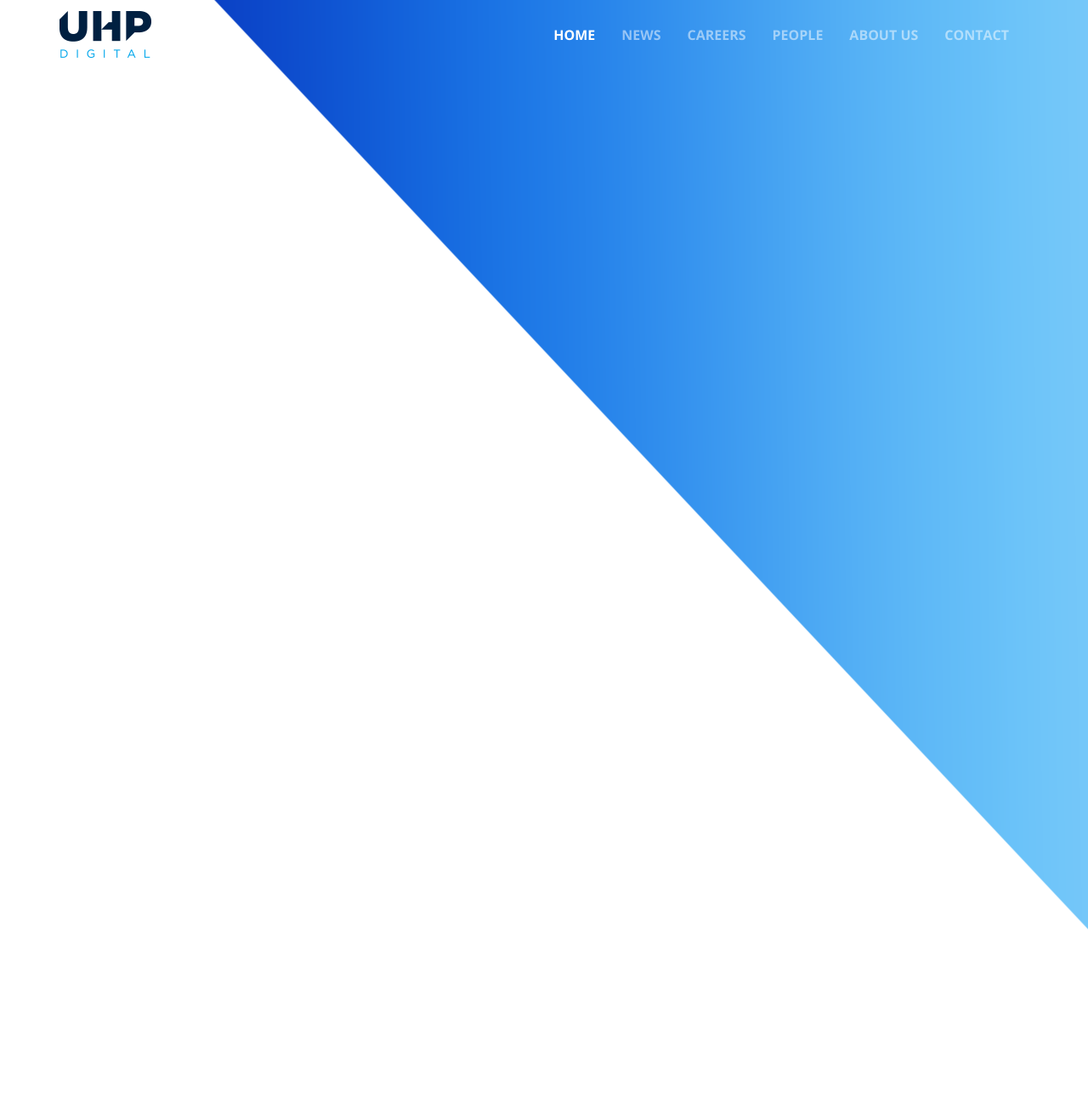
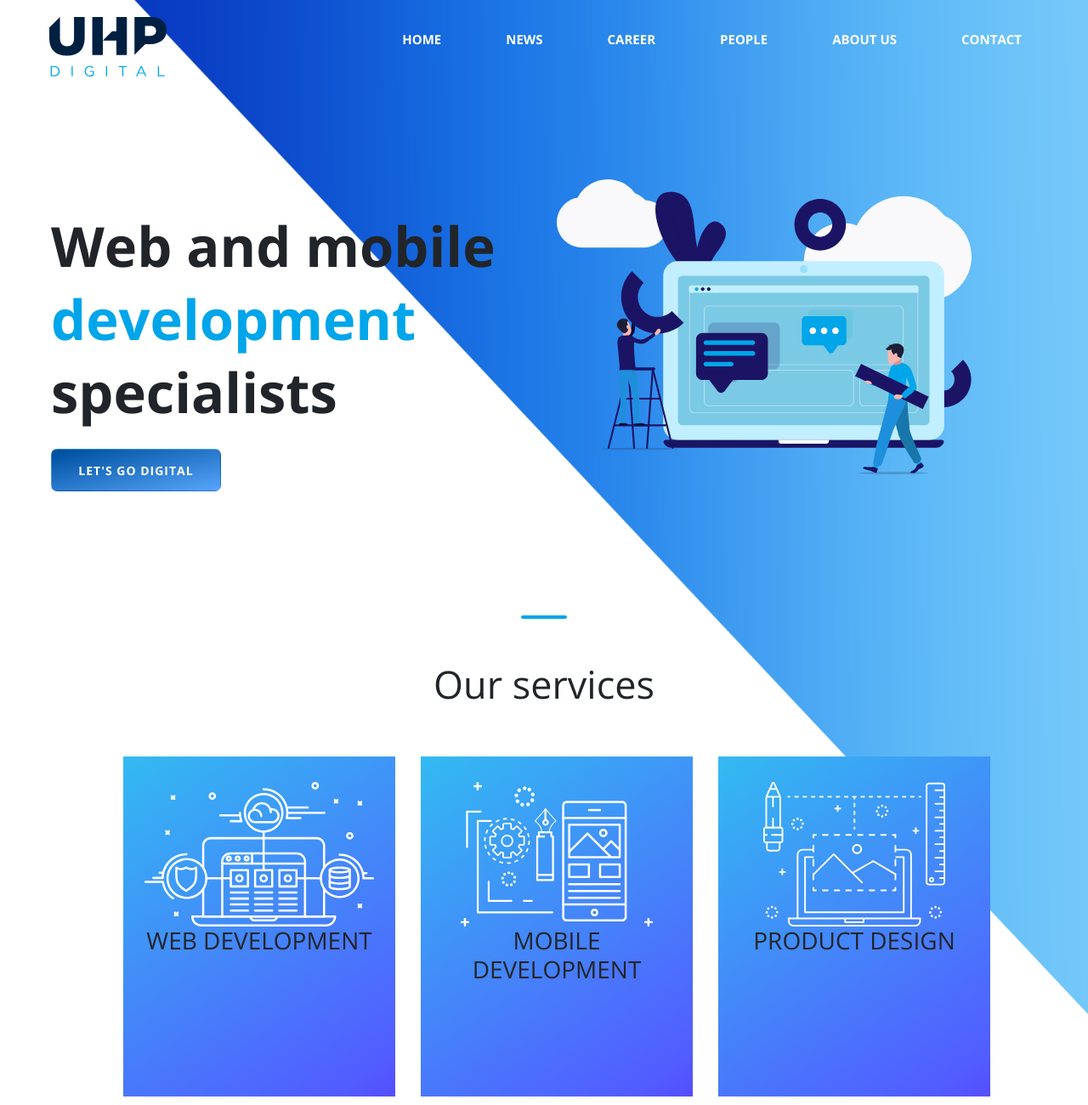
Before and after one commit to Cvijetin/UHP-zadatak, a plain HTML site: page index.html in a window 1280 px wide. Shown: the whole page at 85% size. Before the commit the page ends 1200 px from the top, so only its background shows below. Drawn offline with nearby package versions, Linux system fonts and the light colour scheme.

Commit message:
header completed, svg photos added

```diff
--- a/index.html
+++ b/index.html
@@ -13,54 +13,88 @@
     <!-- CSS -->
     <link href="vendor/bootstrap/css/bootstrap.min.css" rel="stylesheet">
     <link href="style.css" rel="stylesheet">
+    <link href="navbar.css" rel="stylesheet">
     <!-- Fonts -->
     <link href="https://fonts.googleapis.com/css?family=Open+Sans:300,400,600,700,800" rel="stylesheet" type="text/css">
+
+    <link rel="stylesheet" href="https://cdnjs.cloudflare.com/ajax/libs/font-awesome/4.7.0/css/font-awesome.min.css">
 </head>
 
 <body>
-    <header class="background">
+    <section class="landing-page">
         <!-- Navigation -->
-        <nav class="navbar navbar-expand-lg navbar-dark fixed-top">
-            <div class="container">
-                <a class="navbar-brand" href="#"> <img src="content/UHP_logo.png" /></a>
-                <button class="navbar-toggler" type="button" data-toggle="collapse" data-target="#navbarResponsive"
-                    aria-controls="navbarResponsive" aria-expanded="false" aria-label="Toggle navigation">
-                    <span class="navbar-toggler-icon"></span>
-                </button>
-                <div class="collapse navbar-collapse" id="navbarResponsive">
-                    <ul class="navbar-nav ml-auto">
-                        <li class="nav-item active">
-                            <a class="nav-link" href="#">HOME
-                                <span class="sr-only">(current)</span>
-                            </a>
-                        </li>
-                        <li class="nav-item">
-                            <a class="nav-link" href="#">NEWS</a>
-                        </li>
-                        <li class="nav-item">
-                            <a class="nav-link" href="#">CAREERS</a>
-                        </li>
-                        <li class="nav-item">
-                            <a class="nav-link" href="#">PEOPLE</a>
-                        </li>
-                        <li class="nav-item">
-                            <a class="nav-link" href="#">ABOUT US</a>
-                        </li>
-                        <li class="nav-item">
-                            <a class="nav-link" href="#">CONTACT</a>
-                        </li>
-                    </ul>
+        <div class="topnav" id="myTopnav">
+            <span><img class="logo" src="content/uhp-logo.svg" /></span>
+            <a href="#" class="menu">CONTACT</a>
+            <a href="#" class="select-menu">ABOUT US</a>
+            <a href="#" class="select-menu">PEOPLE</a>
+            <a href="#" class="select-menu">CAREER</a>
+            <a href="#" class="select-menu">NEWS</a>
+            <a href="#" class="select-menu">HOME</a>
+            <a href="javascript:void(0);" class="icon" onclick="myFunction()">
+                <i class="fa fa-bars"></i>
+            </a>
+        </div>
+
+        <div class="row header-graphic">
+            <div class="col-lg-6 col-md-4 col-sm-12 title-wrapper">
+                <div class="">
+                    <h1>Web and mobile</h1>
+                    <h1 class="blue">development</h1>
+                    <h1>specialists</h1>
+                </div>
+                <div class="cta-wrapper">
+                    <button class="btn cta-btn">LET'S GO DIGITAL</button>
                 </div>
             </div>
-        </nav>
-    </header>
-    <!-- Page Content -->
+            <div class="col-lg-6 col-md-8 col-sm-12 graphic-wrapper">
+                <img src="content/header-graphic.svg" />
+            </div>
+        </div>
+
+        <hr />
+
+        <h2 class="center">Our services</h2>
+
+        <div class="services-wrapper row justify-content-center">
+            <div class="col-lg-3 cards">
+                <div class="service-graphic-wrapper">
+                    <img src="content/web-development.svg" />
+                </div>
+                <h3>WEB DEVELOPMENT</h3>
+            </div>
+            <div class="col-lg-3 cards">
+                <div class="service-graphic-wrapper">
+                    <img src="content/mobile-development.svg" />
+                </div>
+                <h3>MOBILE DEVELOPMENT</h3>
+                <div>
+            </div>
+            </div>
+            <div class="col-lg-3 cards">
+                <div class="service-graphic-wrapper">
+                    <img src="content/production-design.svg" />
+                </div>
+                <h3>PRODUCT DESIGN</h3>
+            </div>
+        </div>
+    </section>
 
 
     <!-- Bootstrap core JavaScript -->
     <script src="vendor/jquery/jquery.min.js"></script>
     <script src="vendor/bootstrap/js/bootstrap.bundle.min.js"></script>
     <script src="script.js"></script>
+    <script>
+        function myFunction() {
+            var x = document.getElementById("myTopnav");
+            if (x.className === "topnav") {
+                x.className += " responsive";
+            } else {
+                x.className = "topnav";
+            }
+        }
+    </script>
 </body>
 
 </html>
--- /dev/null
+++ b/navbar.css
@@ -0,0 +1,80 @@
+/* navbar */
+.topnav {
+    width: 100%;
+    overflow: hidden;
+    position: fixed;
+    padding: 20px 40px;
+    z-index: 1;
+  }
+
+  span{
+    font-size: 35px;
+    color: #1959e2ef;
+    padding-left: 18px;
+    font-weight: bold;
+  }
+
+  .topnav a {
+    float: right;
+    display: block;
+    color: white;
+    text-align: center;
+    padding: 15px 38px;
+    font-weight: bold;
+    text-decoration: none;
+    font-size: 15px;
+  }
+
+  .topnav a:hover{
+    color: white;
+  }
+
+
+  .active {
+    color: #1959e2ef;
+  }
+
+.topnav.scrolled {
+    background-color: #1959e2 !important;
+  }
+
+  .topnav .icon {
+    display: none;
+  }
+
+  @media screen and (max-width: 800px) {
+    .topnav a:not(:first-child) {display: none;}
+    .topnav a.icon {
+      float: right;
+      display: block;
+    }
+    span{
+      position: relative;
+      top: 20px;
+      font-size: 20px;
+    }
+    .menu{
+      margin-top: 25px;
+    }
+    .select-menu{
+      margin-top: 0px;
+      margin-left: 0px !important;
+    }
+  }
+
+  @media screen and (max-width: 800px) {
+    .topnav.responsive {position: relative;}
+    .topnav.responsive .icon {
+      position: absolute;
+      right: 0;
+      top: 0;
+    }
+    .topnav.responsive a {
+      float: none;
+      display: block;
+      text-align: left;
+    }
+    .graphic-wrapper img{
+width: 100%;
+    }
+  }
--- a/script.js
+++ b/script.js
@@ -1,3 +1,3 @@
 $(window).scroll(function(){
-	$('nav').toggleClass('scrolled', $(this).scrollTop() > 50);
+	$('.topnav').toggleClass('scrolled', $(this).scrollTop() > 50);
 });
--- a/style.css
+++ b/style.css
@@ -1,20 +1,103 @@
 body{
     font-family: 'Open Sans';
 }
-.background{
+.landing-page{
     background-image: url(content/background-image.png);
     background-repeat: no-repeat;
     background-position: right;
-height: 1200px;
+    min-width: 80%;
+height: 1400px;
+}
+.logo{
+    height: 70px;
 }
 .container{
     padding: 0 !important;
 }
+.row{
+    margin: 0 !important;
+}
+
 li{
     padding-right: 15px;
     font-weight: bold;
 }
 
-.navbar.scrolled {
-    background-color: #1970e2 !important;
+  .header-graphic{
+      padding-top: 200px;
+      padding-bottom: 130px;
   }
+
+  .title-wrapper{
+    padding-left: 60px;
+    padding-top: 50px;
+    margin: auto;
+  }
+.graphic-wrapper img{
+width: 80%;
+}
+  h1{
+      font-weight: bold;
+      font-size: 65px;
+  }
+
+  h2{
+      font-weight: 500;
+      font-size: 45px;
+  }
+
+  .blue{
+      color: #00a5ea;
+  }
+
+  .cta-btn{
+    letter-spacing: 1px;
+    font-size: 14px;
+      width: 200px;
+      font-weight: bold;
+      color: white;
+      height: 50px;
+      background: linear-gradient(167deg, rgb(4, 86, 163) 0%, rgb(1, 84, 163) 8%, rgb(87, 164, 252) 100%);
+  }
+.btn{
+    border-radius: 0.45rem !important;
+}
+
+.cta-wrapper{
+    padding-top: 20px;
+}
+
+.center{
+    text-align: center;
+}
+hr{
+    border-radius: 0.45rem !important;
+    width: 50px;
+    border: 2px solid;
+    color: #00a5ea;
+    text-align: center;
+    margin-bottom: 50px;
+}
+
+.services-wrapper{
+    padding-top: 50px;
+    text-align: center;
+
+}
+
+.service-graphic-wrapper{
+}
+
+.service-graphic-wrapper img{
+    padding-top: 30px;
+    height: 200px;
+}
+.cards{
+    position: relative;
+    text-align: center;
+    margin-left: 30px;
+    height: 400px;
+    border-radius: 0 !important;
+    display: inline-block;
+    background: linear-gradient(326deg, rgb(86, 77, 253) 0%, rgb(82, 92, 390) 8%, rgb(51, 186, 242) 100%);
+}
```
Also changed, not shown: content/UHP_logo.png (deleted), content/header-graphic.svg (added), content/mobile-development.svg (added), content/production-design.svg (added), content/uhp-logo.svg (added), content/web-development.svg (added).
